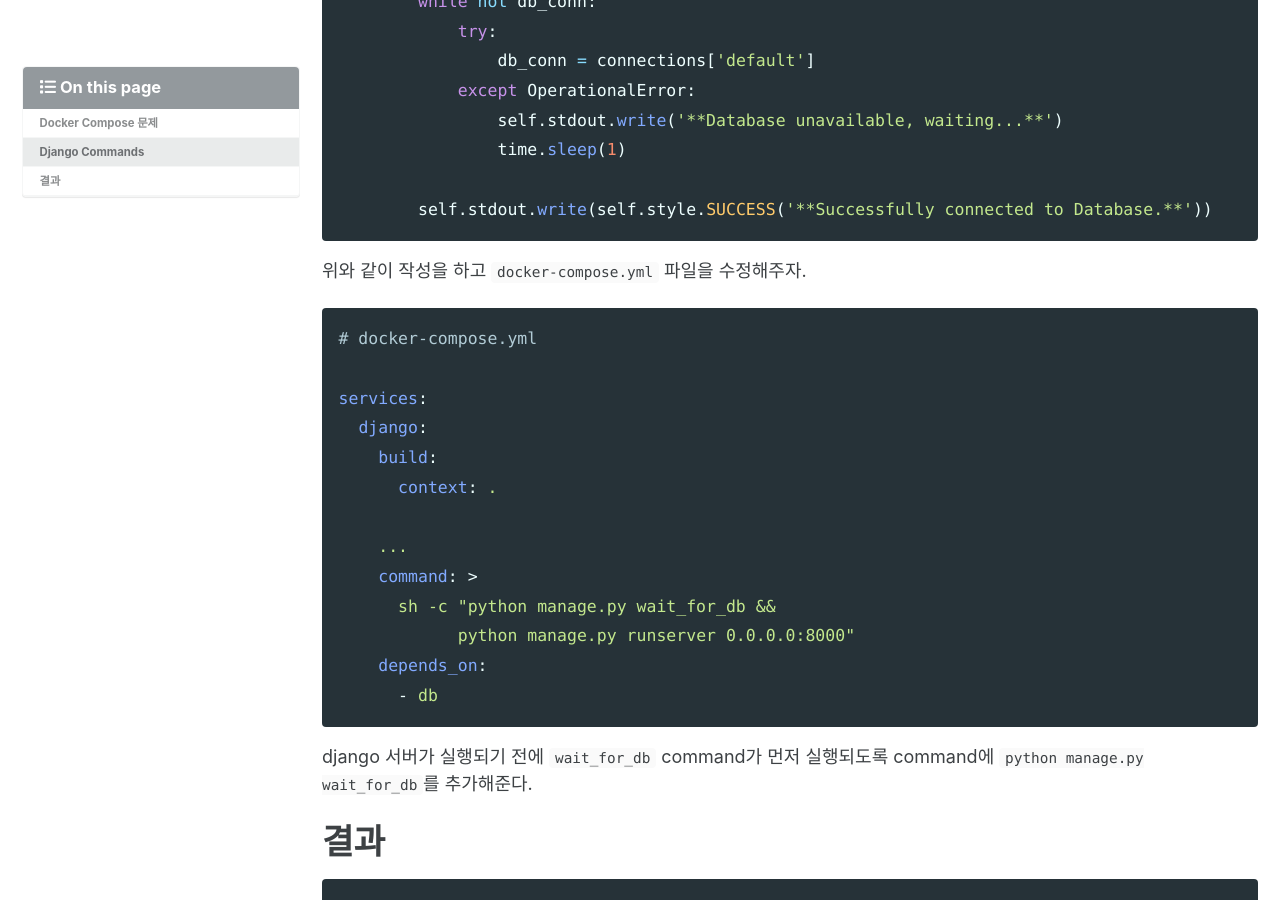
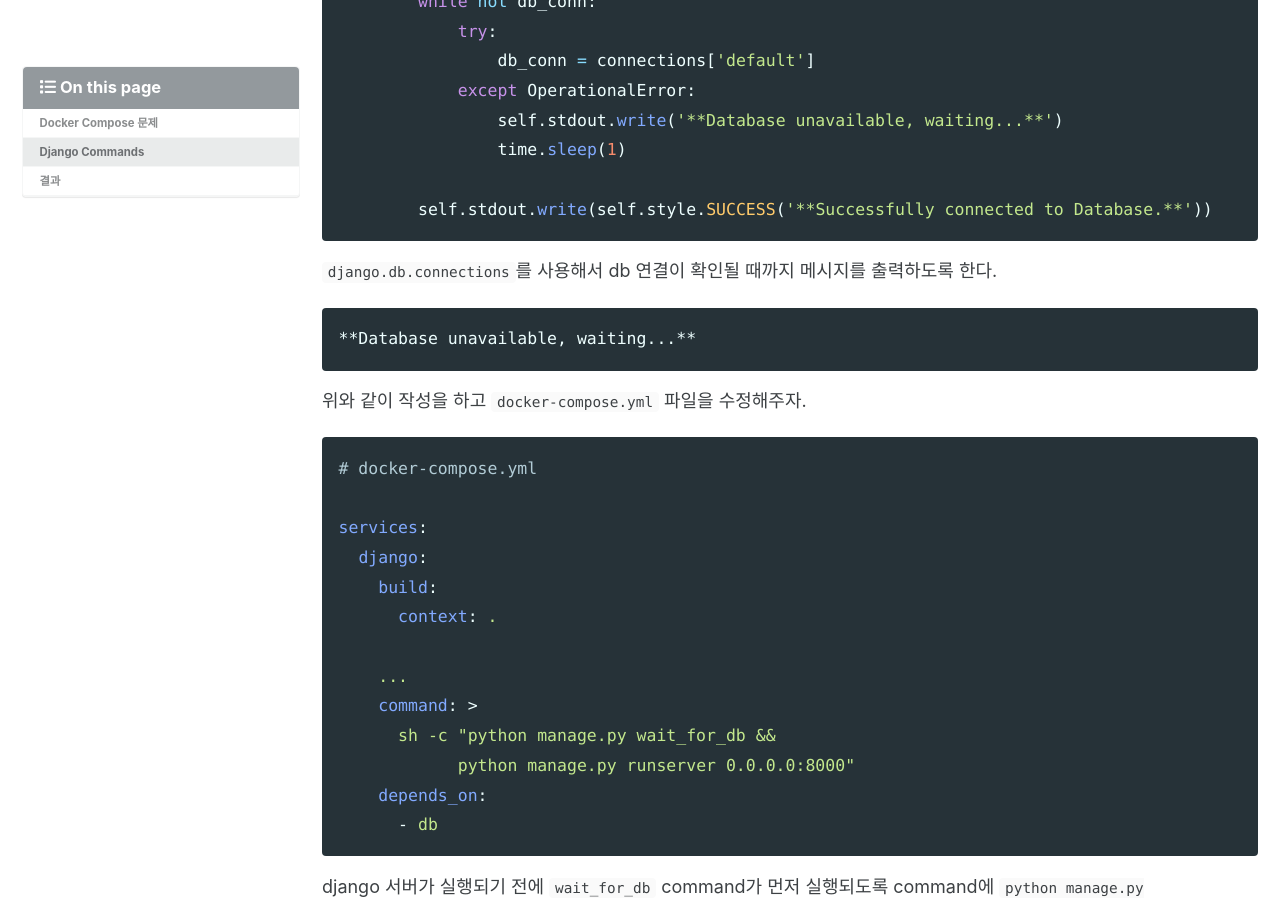
Before and after one commit to joojaeyoon/joojaeyoon.github.io, a Jekyll site: the page built from _posts/2020-04-11-django-commands.md, in a window 1280 px wide and 900 px high, scrolled down 2564 px. Built offline with Jekyll 4.4.1, drawn with Linux system fonts in a browser that asks for light colours; cached includes are drawn as plain includes; nearby versions of some CDN libraries; comment, search, counter and statistics services are not loaded.

Commit message:
update post

````diff
--- a/_posts/2020-04-11-django-commands.md
+++ b/_posts/2020-04-11-django-commands.md
@@ -89,6 +90,12 @@ class Command(BaseCommand):
         self.stdout.write(self.style.SUCCESS('**Successfully connected to Database.**'))
 ```
 
+`django.db.connections`를 사용해서 db 연결이 확인될 때까지 메시지를 출력하도록 한다.
+
+```
+**Database unavailable, waiting...**
+```
+
 위와 같이 작성을 하고 `docker-compose.yml` 파일을 수정해주자.
 
 ```yml
````
Also changed, not shown: other parts of _posts/2020-04-11-django-commands.md (+1 -0 lines).
